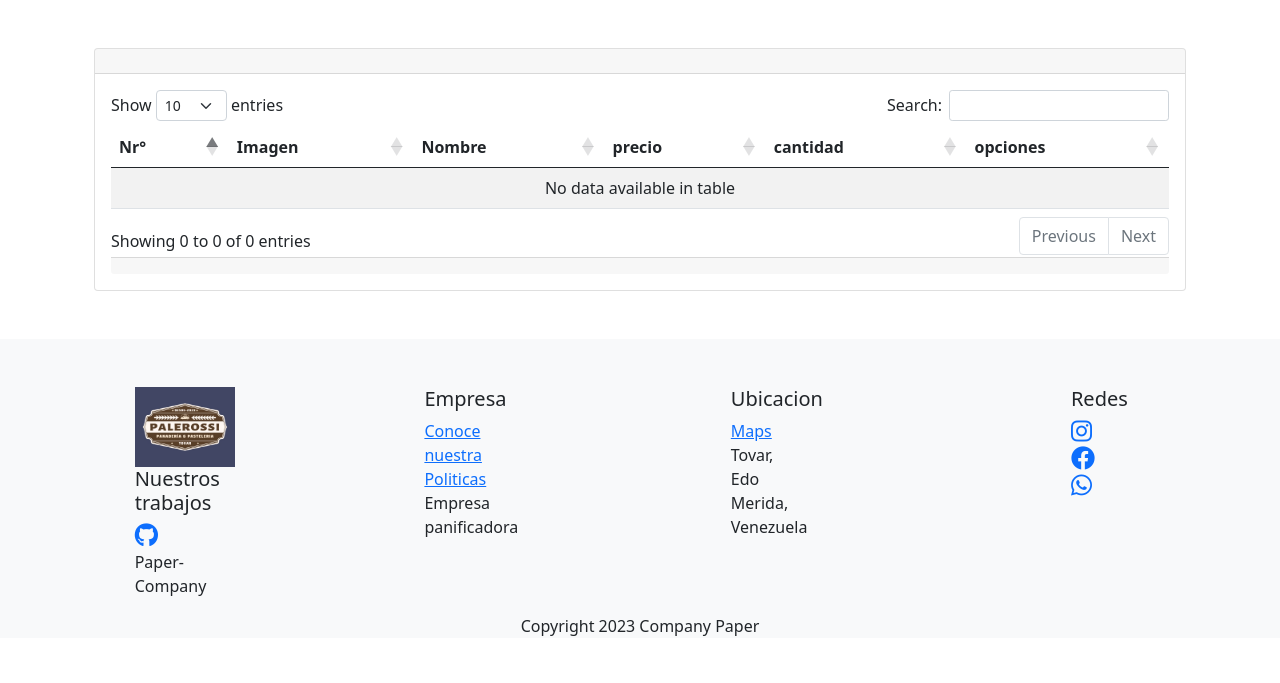
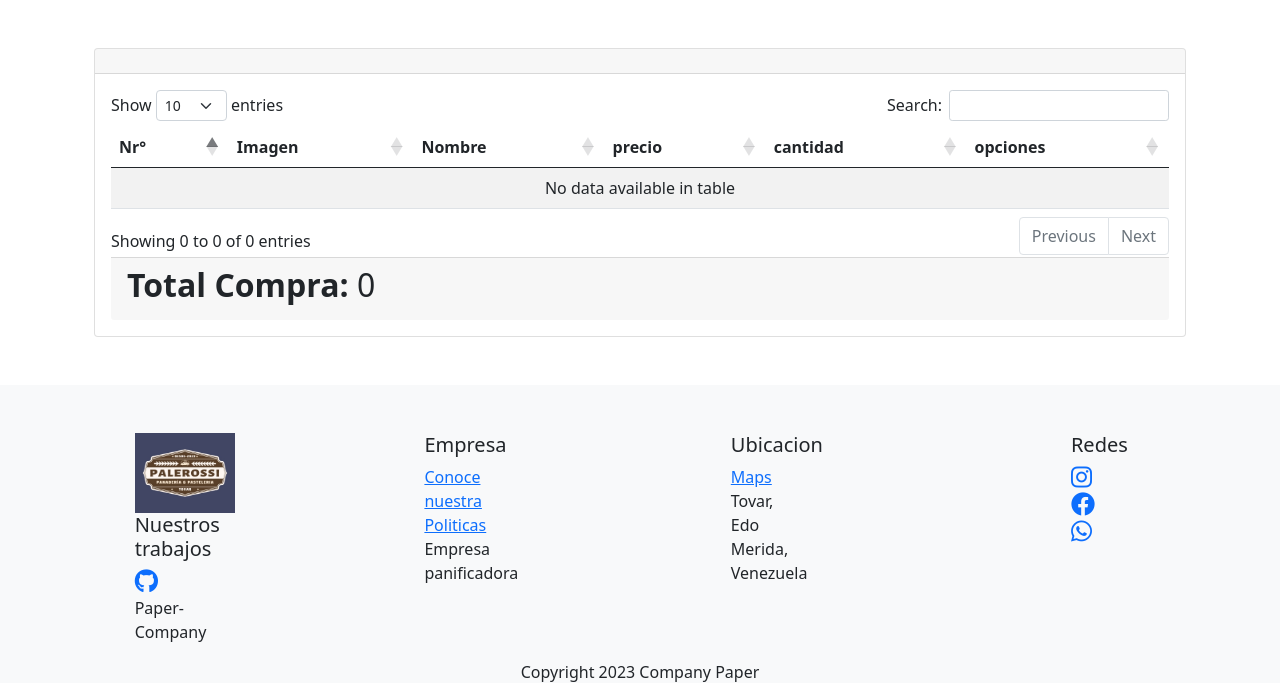
Before and after one commit to leonardo2322/E-commerce, a Django app: page /cart/ in a window 1280 px wide. Shown: the part 56-739 px from the top of the page. Run offline with Django 5.2, Linux system fonts and the light colour scheme; some libraries are stand-ins or nearby versions.

Commit message:
cambios el list view de cart pasa el contexto de total price

```diff
--- a/Turing/Products/templates/Cart_temp/cart_temp.html
+++ b/Turing/Products/templates/Cart_temp/cart_temp.html
@@ -39,4 +39,5 @@
 
 {% endfor %} {% endblock columns %}
 {% block buttonmoreitems %}
+    <h2 ><strong>Total Compra:</strong> {{ total_cart }} </h2>
  {% endblock buttonmoreitems %}
--- a/Turing/Products/templates/products/show_product.html
+++ b/Turing/Products/templates/products/show_product.html
@@ -153,7 +153,6 @@
     if (quantity > 1) {
             // Actualizar el campo oculto con el valor de cantidad
             hiddenQuantity.value = quantity;
-            console.log(hiddenQuantity.value)
         }
         // Permitir el envío del formulario
   })
--- a/Turing/Products/utils/cart_utils.py
+++ b/Turing/Products/utils/cart_utils.py
@@ -9,6 +9,11 @@ class Cart_manage:
             cart = self.session['cart'] = {}
         self.cart = cart
 
+    def cart_total_price(self):
+        total = 0
+        for key, value in self.cart.items():
+            total += float(value['cant']) * float(value['price'])
+        return total
 
     def add(self, product,cant=None):
 
--- a/Turing/Products/views/views_sale.py
+++ b/Turing/Products/views/views_sale.py
@@ -23,17 +23,25 @@ class Show_product_view(LoginRequiredMixin,DetailView):
 class Model_List_View(ListView):
     template_name = 'Cart_temp/cart_temp.html'
     context_object_name = 'cart_items'
-
+    total = 0
 
     def get_queryset(self):
         cart = Cart_manage(self.request)
-
+        cart.cart_total_price()
         if self.request.user.is_authenticated:
             user = self.request.user
             profile = Profile.objects.get(user=user)
             cart.load_from_db(profile)
 
         return cart.cart.values()
+    def get_context_data(self, **kwargs) -> dict[str, Any]:
+        context = super().get_context_data(**kwargs)
+
+        cart = Cart_manage(self.request)
+        total = cart.cart_total_price()
+        print(total)
+        context["total_cart"] = total
+        return context
 
 
 
```
